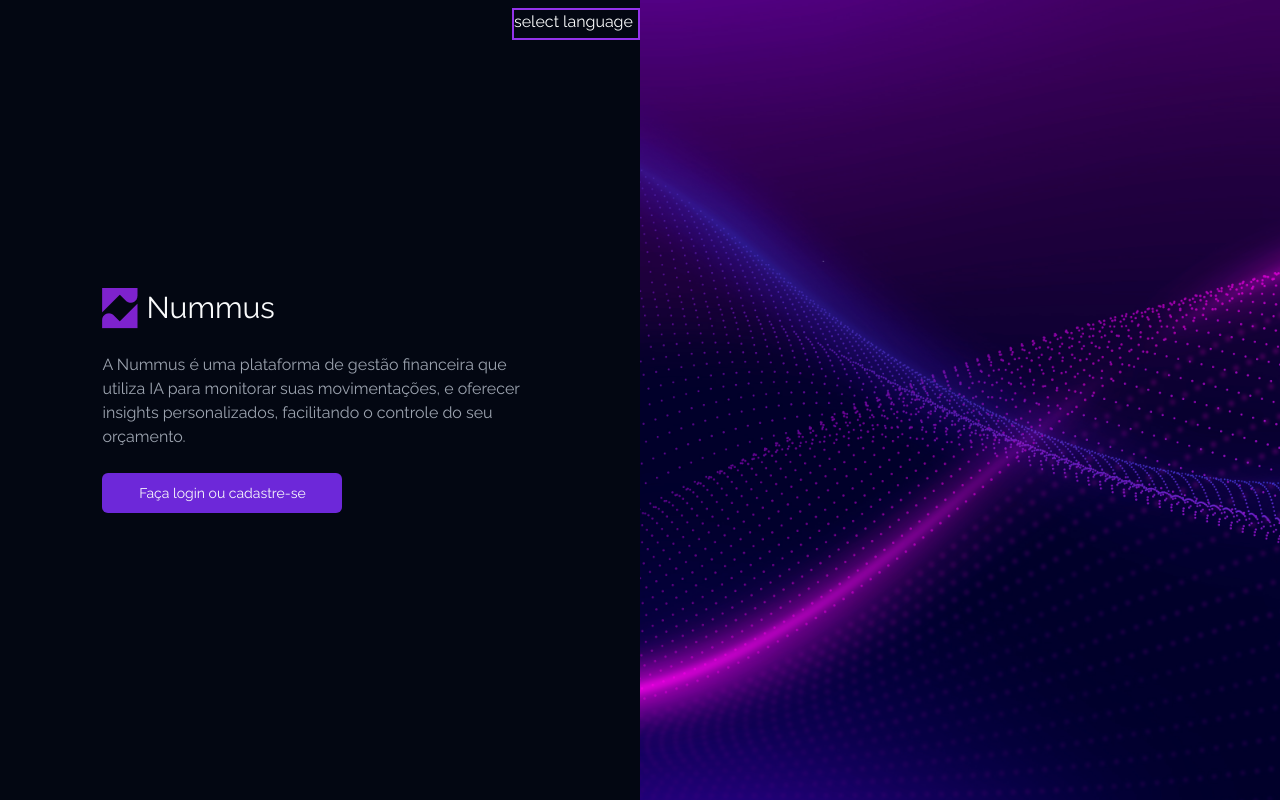
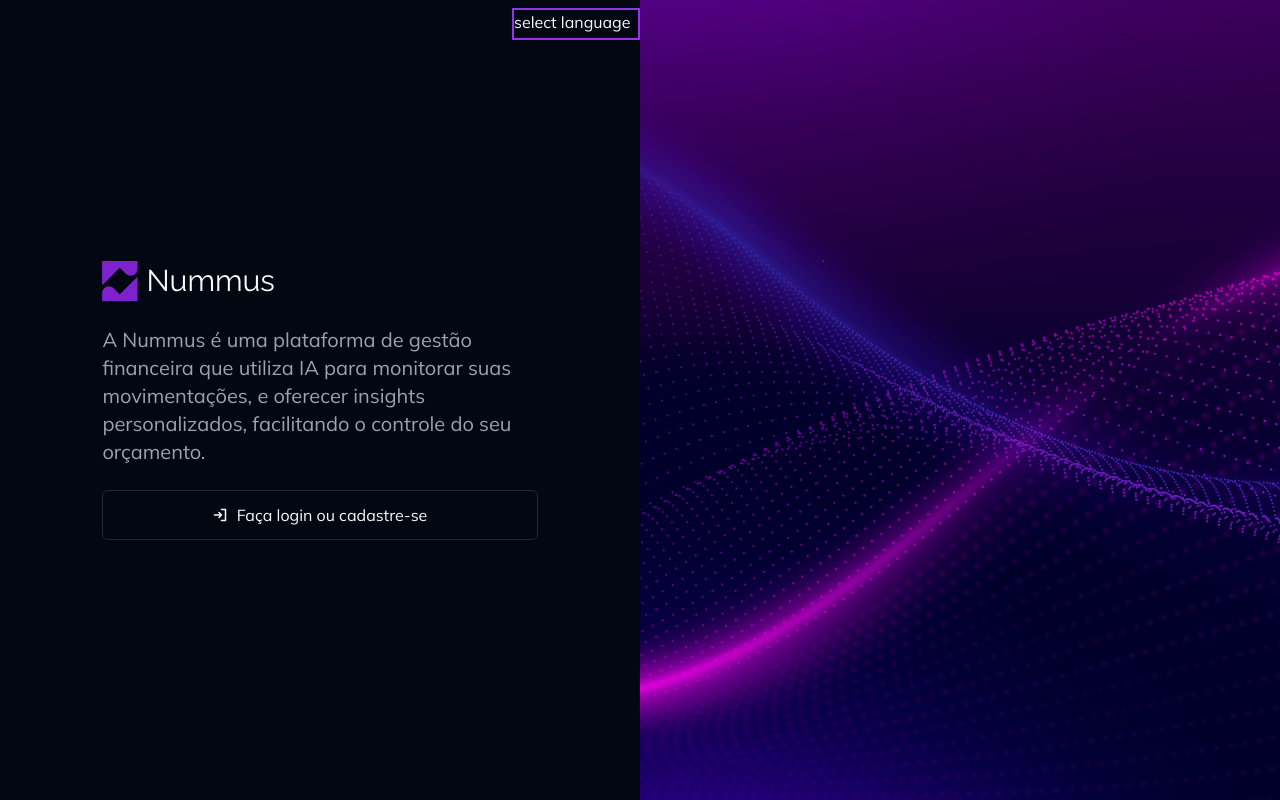
Before and after one commit to GabrielMunizz/saas-expense, a Next.js app: page /login in a window 1280 px wide. Built offline with nearby package versions, Linux system fonts and the light colour scheme.

Commit message:
feat: update font styles and enhance login page UI

```diff
--- a/app/layout.tsx
+++ b/app/layout.tsx
@@ -1,6 +1,5 @@
 import type { Metadata } from "next";
-import localFont from "next/font/local";
-import { Raleway } from "next/font/google";
+import { Mulish, Raleway } from "next/font/google";
 import "./globals.css";
 
 const raleway = Raleway({
@@ -9,15 +8,9 @@
   display: "swap",
 });
 
-const geistSans = localFont({
-  src: "./fonts/GeistVF.woff",
-  variable: "--font-geist-sans",
-  weight: "100 900",
-});
-const geistMono = localFont({
-  src: "./fonts/GeistMonoVF.woff",
-  variable: "--font-geist-mono",
-  weight: "100 900",
+const mulish = Mulish({
+  subsets: ["latin"],
+  weight: ["400", "600", "700"],
 });
 
 export const metadata: Metadata = {
@@ -33,7 +26,7 @@
   return (
     <html lang="en">
       <body
-        className={`${geistSans.variable} ${geistMono.variable} ${raleway.className} dark antialiased`}
+        className={`${mulish.className} ${raleway.className} dark antialiased`}
       >
         {children}
       </body>
--- a/app/login/page.tsx
+++ b/app/login/page.tsx
@@ -1,8 +1,8 @@
-import React from "react";
 import purpleBg from "@/public/purple-bg.jpg";
+import { SignIn } from "@phosphor-icons/react/dist/ssr";
 import Image from "next/image";
+import LogoRender from "../_components/LogoRender/LogoRender";
 import SelectLanguage from "../_components/SelectLanguage/SelectLanguage";
-import LogoRender from "../_components/LogoRender/LogoRender";
 import { Button } from "../_components/ui/button";
 
 const Login = () => {
@@ -13,12 +13,15 @@
         <div className="flex w-[80%] flex-col justify-center">
           <LogoRender />
 
-          <p className="my-6 text-muted-foreground">
+          <p className="my-6 text-xl text-muted-foreground">
             A Nummus é uma plataforma de gestão financeira que utiliza IA para
             monitorar suas movimentações, e oferecer insights personalizados,
             facilitando o controle do seu orçamento.
           </p>
-          <Button className="w-[240px]">Faça login ou cadastre-se</Button>
+          <Button variant="outline" className="w-full py-6 text-base">
+            <SignIn size={32} weight="bold" />
+            Faça login ou cadastre-se
+          </Button>
         </div>
       </section>
 
--- a/package.json
+++ b/package.json
@@ -9,6 +9,7 @@
     "lint": "next lint"
   },
   "dependencies": {
+    "@phosphor-icons/react": "^2.1.7",
     "@prisma/client": "^5.21.1",
     "@radix-ui/react-avatar": "^1.1.1",
     "@radix-ui/react-slot": "^1.1.0",
--- a/tailwind.config.ts
+++ b/tailwind.config.ts
@@ -12,6 +12,7 @@
     extend: {
       fontFamily: {
         raleway: ["Raleway", "sans-serif"],
+        mulish: ["Mulish", "sans-serif"],
       },
       colors: {
         background: "hsl(var(--background))",
```
Also changed, not shown: 1 other file (tests, documents, lock files or other folders).
